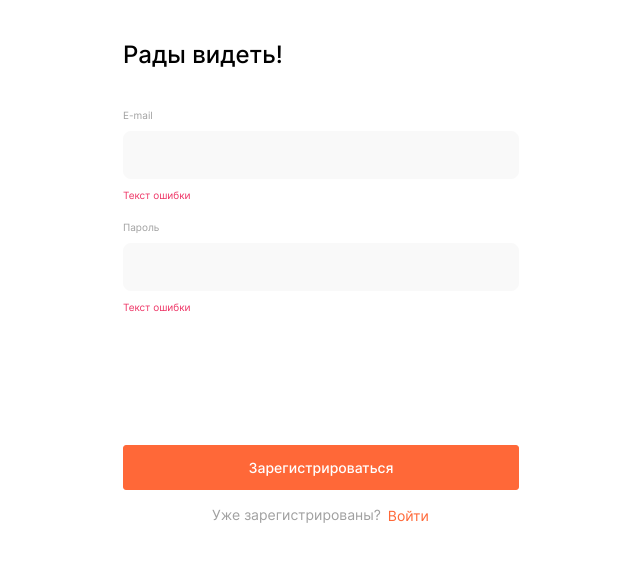
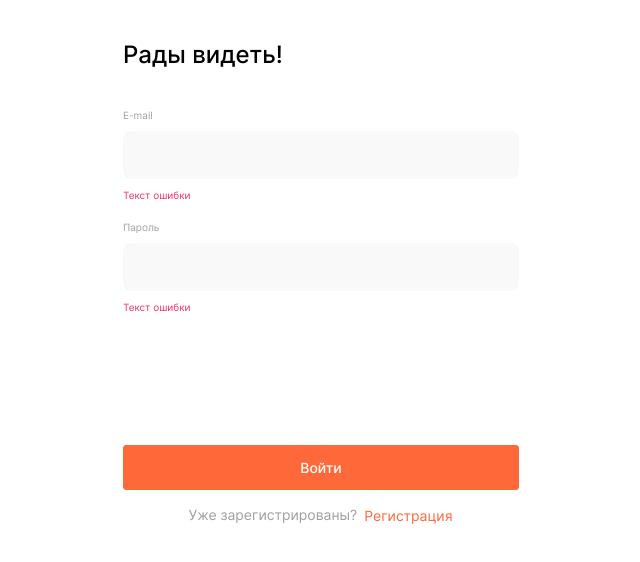
Before and after one commit to Murat29/movies-explorer-frontend, a React (Create React App) app: page /signin in a window 1280 px wide. Shown: the top 562 px of the page, without its empty margins (319-959 px from the left). Built offline with nearby package versions, Linux system fonts and the light colour scheme.

Commit message:
edit Login params

```diff
--- a/src/components/Login/Login.js
+++ b/src/components/Login/Login.js
@@ -14,9 +14,9 @@ function Login() {
         type: 'password',
       },
     ],
-    submitButtonText: 'Зарегистрироваться',
+    submitButtonText: 'Войти',
     questionText: 'Уже зарегистрированы?',
-    toggleButtonText: 'Войти',
+    toggleButtonText: 'Регистрация',
   };
 
   return (
```
